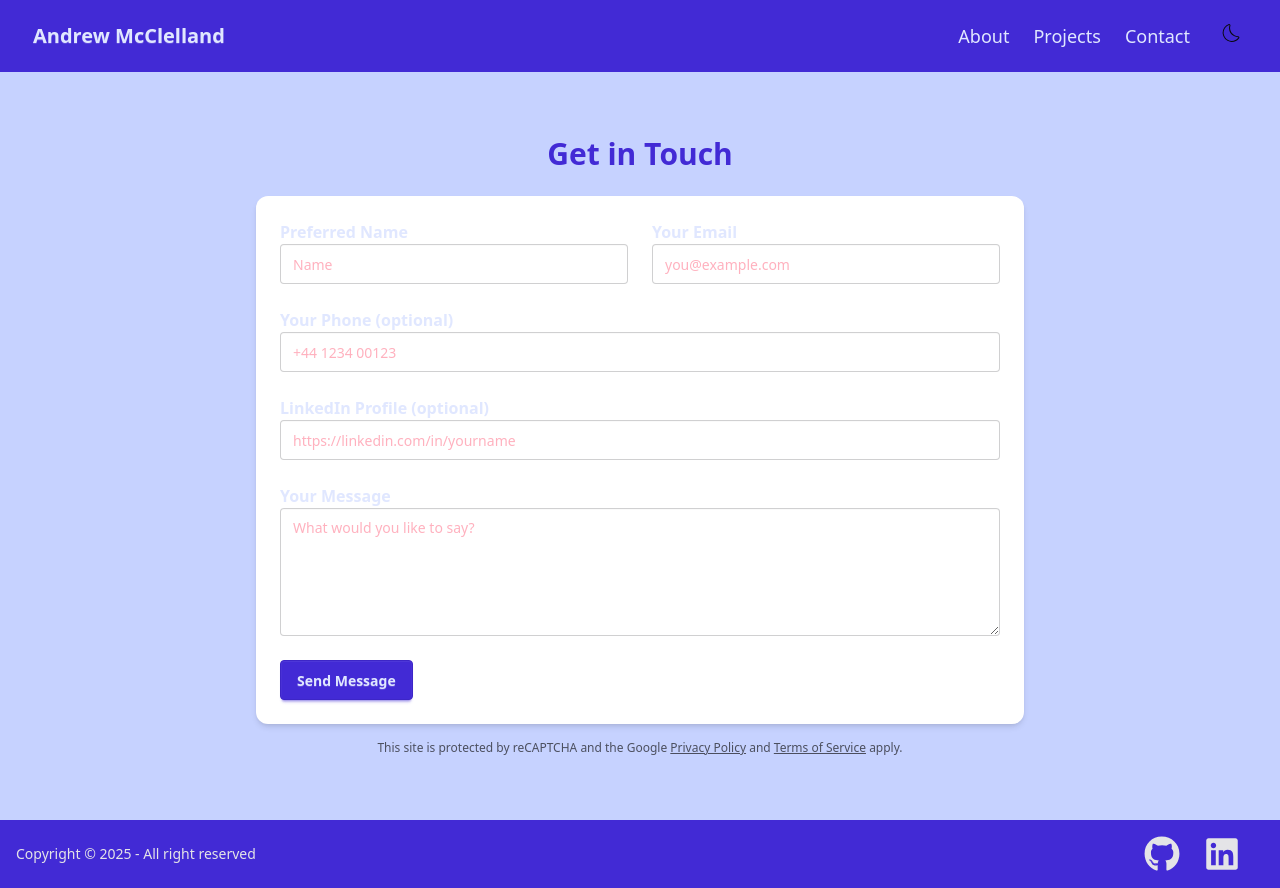
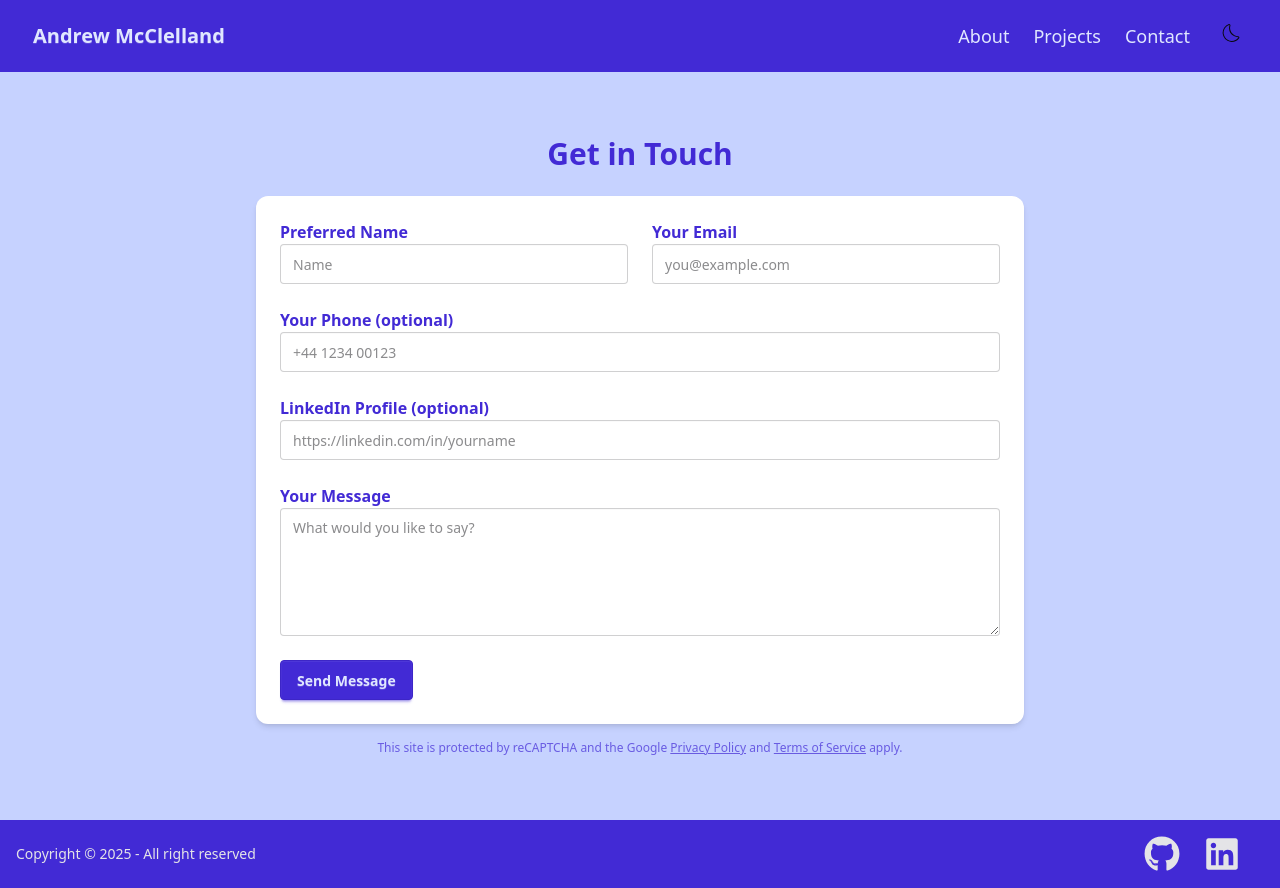
Before and after one commit to aejmcclelland/portfolio, a Next.js app: page /contact in a window 1280 px wide. Built offline with nearby package versions, Linux system fonts and the light colour scheme; no server answers.

Commit message:
corrected filed style errors in ContactForm.tsx

```diff
--- a/src/components/ContactForm.tsx
+++ b/src/components/ContactForm.tsx
@@ -78,7 +78,7 @@ export default function ContactForm() {
 					<div className='flex flex-col lg:flex-row gap-6'>
 						<div className='form-control w-full'>
 							<label className='label justify-start'>
-								<span className='label-text text-primary-content font-semibold'>
+								<span className='label-text text-primary font-semibold'>
 									Preferred Name
 								</span>
 							</label>
@@ -86,13 +86,13 @@ export default function ContactForm() {
 								type='text'
 								name='name'
 								placeholder='Name'
-								className='input input-bordered w-full text-error'
+								className='input input-bordered w-full text-base-content'
 							/>
 						</div>
 
 						<div className='form-control w-full'>
 							<label className='label justify-start'>
-								<span className='label-text font-semibold text-primary-content'>
+								<span className='label-text font-semibold text-primary'>
 									Your Email
 								</span>
 							</label>
@@ -100,7 +100,7 @@ export default function ContactForm() {
 								type='email'
 								name='email'
 								placeholder='you@example.com'
-								className='input input-bordered w-full text-error'
+								className='input input-bordered w-full text-base-content'
 								required
 							/>
 						</div>
@@ -108,7 +108,7 @@ export default function ContactForm() {
 
 					<div className='form-control w-full'>
 						<label className='label justify-start'>
-							<span className='label-text font-semibold text-primary-content'>
+							<span className='label-text font-semibold text-primary'>
 								Your Phone (optional)
 							</span>
 						</label>
@@ -116,13 +116,13 @@ export default function ContactForm() {
 							type='tel'
 							name='phone'
 							placeholder='+44 1234 00123'
-							className='input input-bordered w-full text-error'
+							className='input input-bordered w-full text-base-content'
 						/>
 					</div>
 
 					<div className='form-control w-full'>
 						<label className='label justify-start'>
-							<span className='label-text font-semibold text-primary-content'>
+							<span className='label-text font-semibold text-primary'>
 								LinkedIn Profile (optional)
 							</span>
 						</label>
@@ -130,19 +130,19 @@ export default function ContactForm() {
 							type='url'
 							name='linkedin'
 							placeholder='https://linkedin.com/in/yourname'
-							className='input input-bordered w-full text-error'
+							className='input input-bordered w-full text-base-content'
 						/>
 					</div>
 
 					<div className='form-control w-full'>
 						<label className='label justify-start'>
-							<span className='label-text font-semibold text-primary-content'>
+							<span className='label-text font-semibold text-primary'>
 								Your Message
 							</span>
 						</label>
 						<textarea
 							name='message'
-							className='textarea text-error textarea-bordered w-full h-32'
+							className='textarea text-base-content textarea-bordered w-full h-32'
 							placeholder='What would you like to say?'></textarea>
 					</div>
 
@@ -156,7 +156,7 @@ export default function ContactForm() {
 					</div>
 				</form>
 
-				<p className='text-xs text-center text-base-content/70 mt-4'>
+				<p className='text-xs text-center text-primary/70 mt-4'>
 					This site is protected by reCAPTCHA and the Google{' '}
 					<a
 						href='https://policies.google.com/privacy'
```
